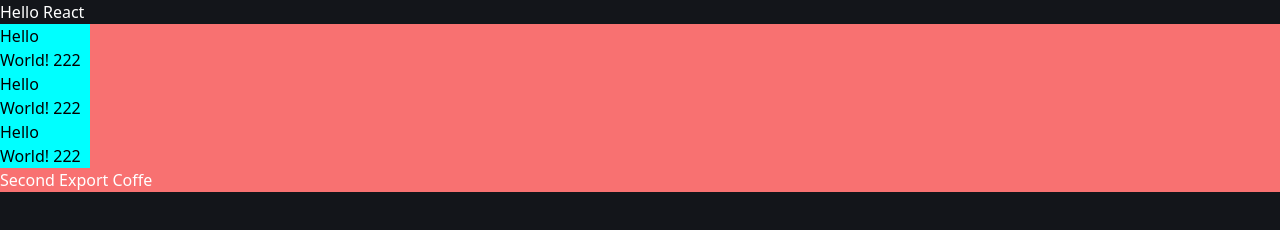
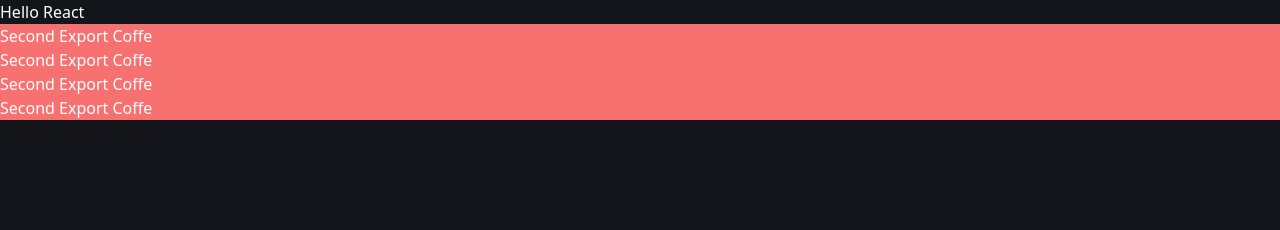
Before and after one commit to bastndev/Hello-React, an Astro site: page / in a window 1280 px wide. Built offline with nearby package versions, Linux system fonts and the light colour scheme; Astro itself is replaced by a stand-in of ours.

Commit message:
`Add` README

```diff
--- a/src/components/app.jsx
+++ b/src/components/app.jsx
@@ -1,12 +1,3 @@
-// import React from "react";
-import "./css/App.css";
-
-function App() {
-  return (
-    <div className="App">
-      <h1 className="h1 text-black">Hello World! 222</h1>
-    </div>
-  );
+export function App() {
+  return <h1>Second Export Coffe</h1>;
 }
-
-export default App;
--- a/src/pages/index.astro
+++ b/src/pages/index.astro
@@ -1,6 +1,6 @@
 ---
 import Layout from "../layouts/Layout.astro";
-import App from "../components/App";
+import { App } from "../components/App";
 import { Coffe } from "../components/Coffe";
 ---
 
```
Also changed, not shown: README.md.
